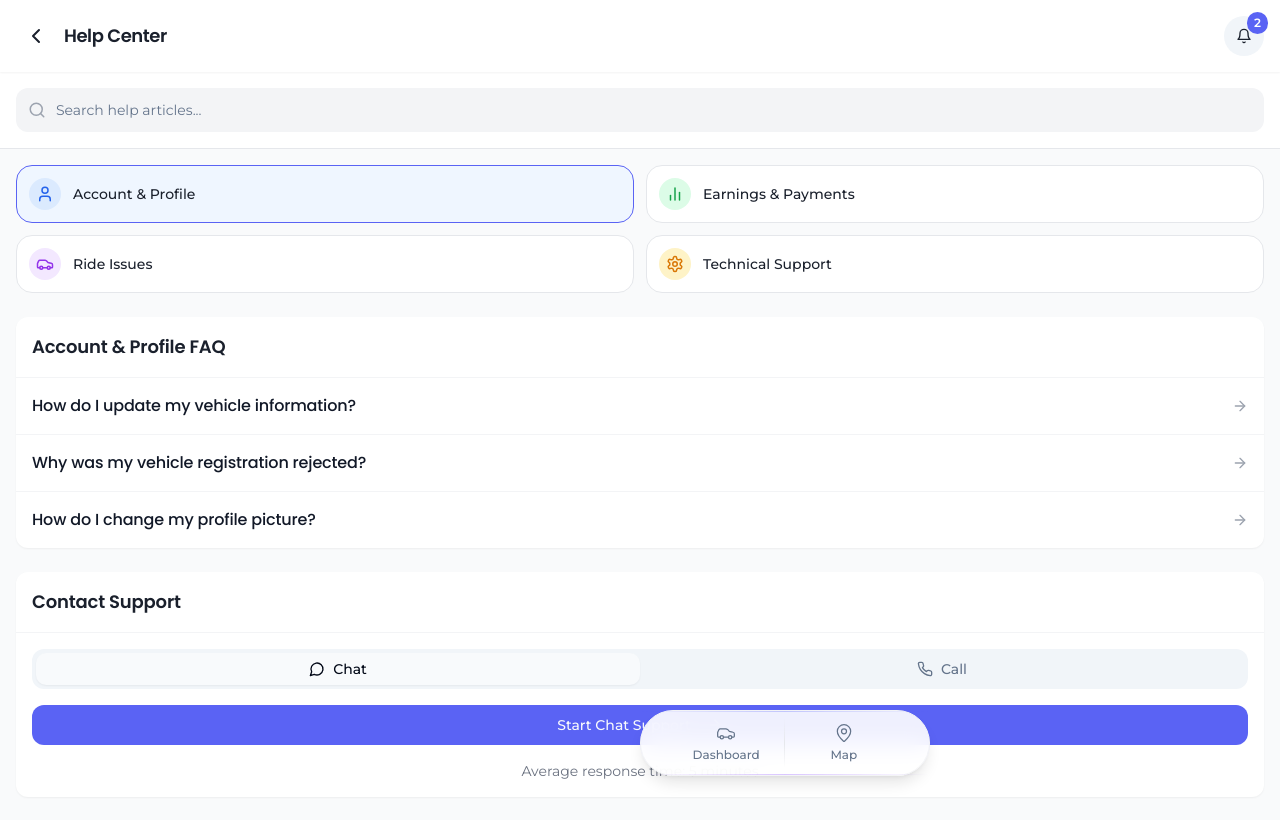
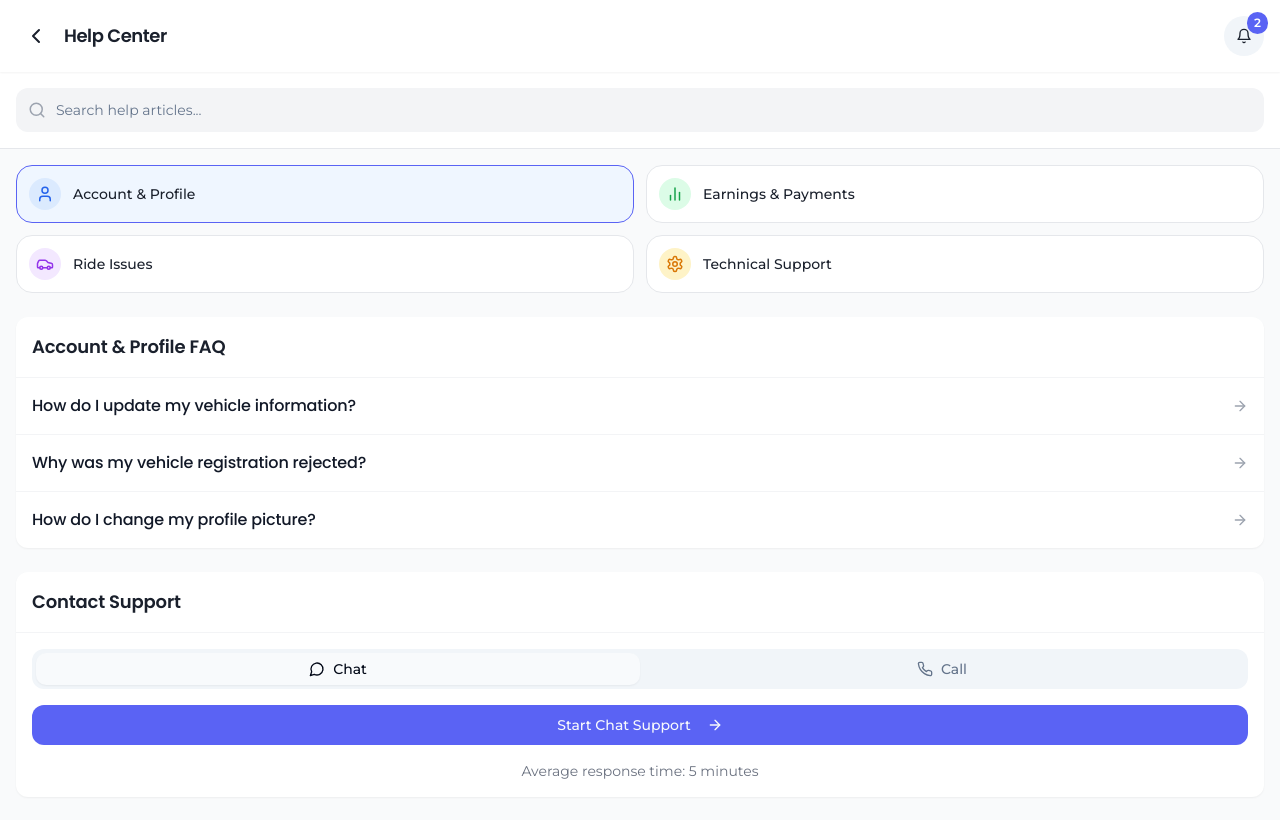
Before and after one commit to Ppranav121/ride-root-go, a React (Vite) app: page /driver-help in a window 1280 px wide. Shown: the top 820 px of the page. Built offline with nearby package versions, Linux system fonts and the light colour scheme.

Commit message:
Visual edit in Lovable
Edited UI in Lovable

```diff
--- a/src/components/DriverBottomNav.tsx
+++ b/src/components/DriverBottomNav.tsx
@@ -19,18 +19,7 @@ const DriverBottomNav: React.FC = () => {
     type: "spring",
     stiffness: 300
   }}>
-      <div className="flex justify-around items-center h-16 px-8 w-72 relative overflow-hidden">
-        {/* Decorative background elements */}
 
-        <div className="absolute top-0 left-0 right-0 h-[1px] bg-gradient-to-r from-transparent via-rideroot-primary/30 to-transparent"></div>
-        <div className="absolute bottom-0 left-0 right-0 h-[1px] bg-gradient-to-r from-transparent via-rideroot-secondary/30 to-transparent"></div>
-
-        <NavButton label="Dashboard" icon={Car} isActive={isActive("/driver-home")} onClick={() => navigate("/driver-home")} />
-
-        <div className="h-12 w-px bg-gradient-to-b from-transparent via-gray-200 to-transparent"></div>
-
-        <NavButton label="Map" icon={MapPin} isActive={isActive("/driver-ride")} onClick={() => navigate("/driver-ride")} />
-      </div>
     </motion.div>;
 };
 interface NavButtonProps {
```
